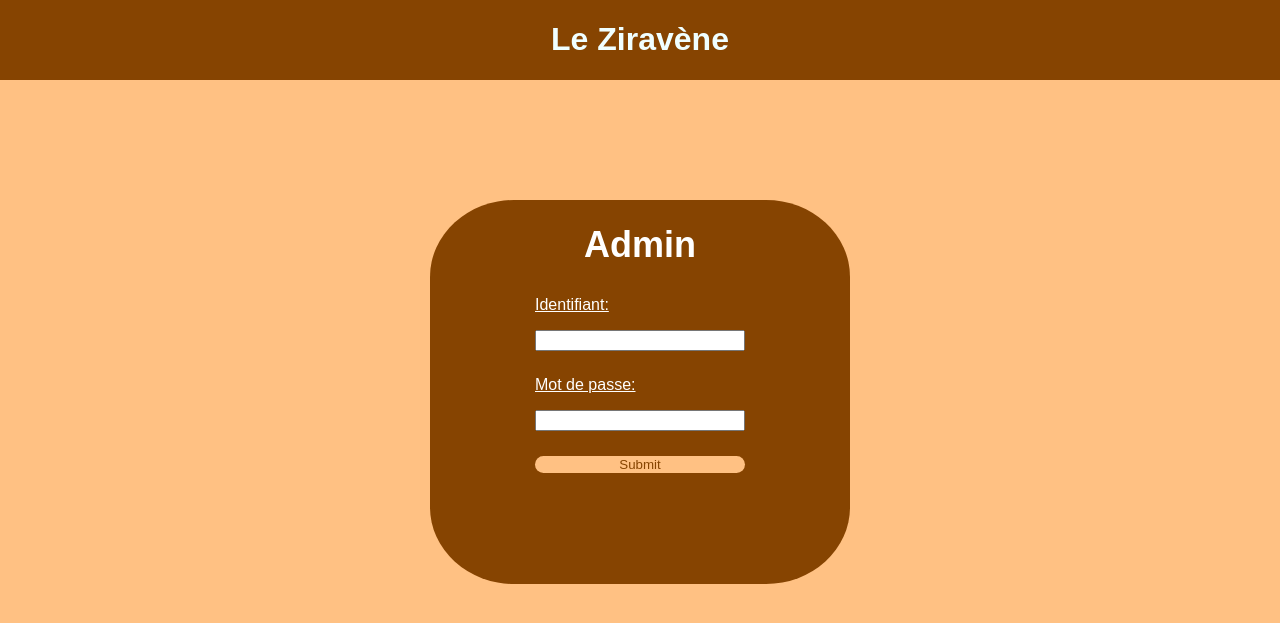
After one commit to L31rbag/Projet_Web_Gr8, a PHP site: page /public/admin_log.php in a window 1280 px wide. The commit adds this page. Shown: the top 623 px of the page. Run offline with PHP 8.4, Linux system fonts and the light colour scheme; a stand-in replaces the project's code that opens the database connection.

Commit message:
Ajout de admin_log ,db_connect et admin_crud en php

```diff
--- a/admin/public/admin_log.html
+++ b/admin/public/admin_log.html
@@ -26,12 +26,10 @@
         </div>
 
         <div id="log_button">
-            <button @click="add">Connexion</button>
+            <button>Connexion</button>
         </div>
     </form>
     </div>
-
-
 
 	<script src="https://unpkg.com/vue@3/dist/vue.global.js"></script>
 	<script src="../src/js/log.js" defer></script>
--- /dev/null
+++ b/admin/public/admin_log.php
@@ -0,0 +1,47 @@
+<?php
+
+include("db/db_connect.php");
+include("db/db_disconnect.php");
+
+if(isset($_POST["login"])){
+    $liste=liste_admin($conn);
+    for($i=0;$i<count($liste);$i++){
+        if($_POST["login"]==$liste[$i]["login"] && $_POST["mdp"]==$liste[$i]["mdp"]){
+
+            $_SESSION["xyz"]=time();
+            header("Index.html");
+        }
+    }
+}
+
+
+?>
+<html>
+<head>
+	<meta charset="utf-8">
+	<meta name="viewport" content="width=device-width, initial-scale=1">
+	<title>Connexion</title>
+	<link rel="stylesheet" type="text/css" href="../style/log.css">
+</head>
+
+<body>
+    <header>
+        <a id="title" href="../../customer/index.html"><h1>Le Ziravène</h1></a>
+    </header>
+
+    <form method="POST" action="admin_log.php">
+        <h1> Admin </h1>
+        <div class="log_input">
+            <p>Identifiant:</p>
+            <input type="text" name="login" required /><br> <!-- newReservation -->
+        </div>
+        <div class="log_input">
+            <p>Mot de passe:</p>
+            <input type="text" name="mdp" required/><br>
+        </div>
+        <input id="log_button" type="submit" />
+    </form>
+
+</body>
+
+</html>
--- a/admin/style/log.css
+++ b/admin/style/log.css
@@ -11,6 +11,7 @@ body {
     justify-content: center;
     margin-top: 200px;
     margin-bottom: 200px;
+    font-family: sans-serif;
 }
 
 #title {
@@ -45,7 +46,7 @@ form .log_input {
     margin-left: 25%;
 }
 
-form #log_button button {
+form #log_button  {
     width: 50%;
     margin-left: 25%;
     margin-bottom: 5%;
--- /dev/null
+++ b/db/db_connect.php
@@ -0,0 +1,6 @@
+<?php
+error_reporting(E_ALL);
+ini_set("display_error","1");
+
+$conn = mysqli_connect("localhost","info8","0eX","info8");
+mysqli_set_cahrset($conn,"utf8");
```
Also changed, not shown: admin/src/crud/admin_crud.php (added, +18 -0 lines).
